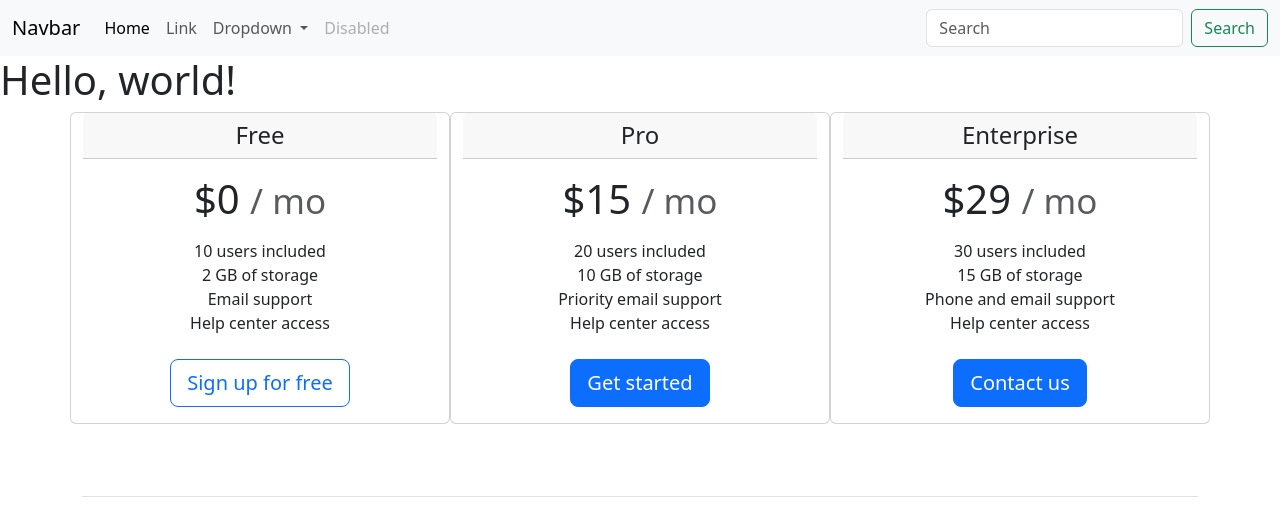
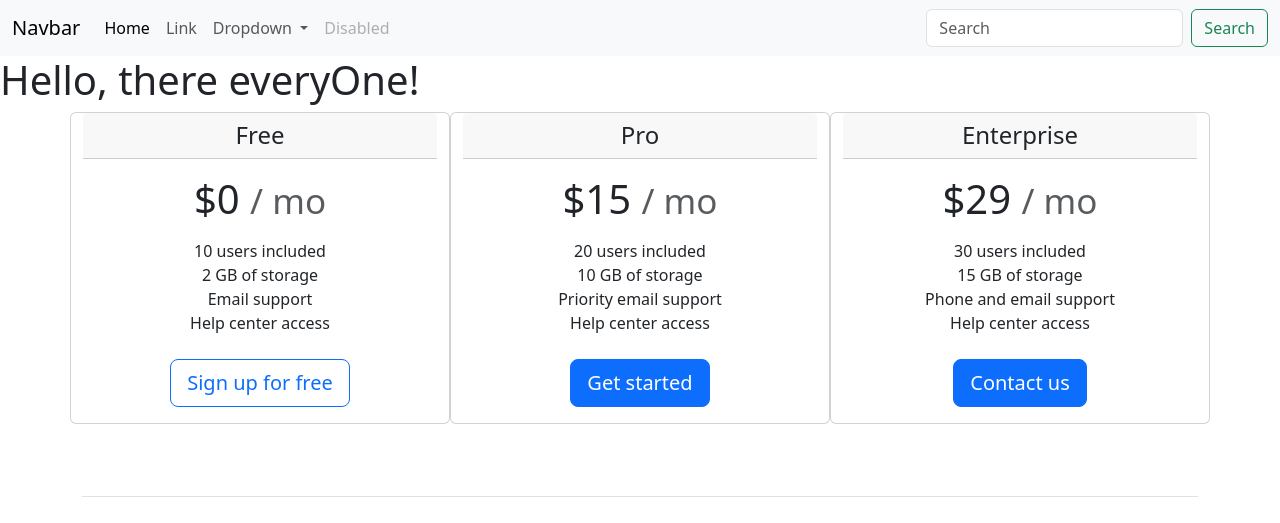
Before and after one commit to ImRezaDeveloper/feature-branch-workflow, a plain HTML site: page index.html in a window 1280 px wide. Shown: the top 523 px of the page. Drawn offline with nearby package versions, Linux system fonts and the light colour scheme.

Commit message:
Update index.html

```diff
--- a/index.html
+++ b/index.html
@@ -43,7 +43,7 @@
         </div>
       </div>
     </nav>
-    <h1>Hello, world!</h1>
+    <h1>Hello, there everyOne!</h1>
     <div class="container">
         <div class="card-deck mb-3 row-cols-1 row-cols-md-3 mb-3 row text-center">
           <div class="card mb-4 box-shadow">
```
